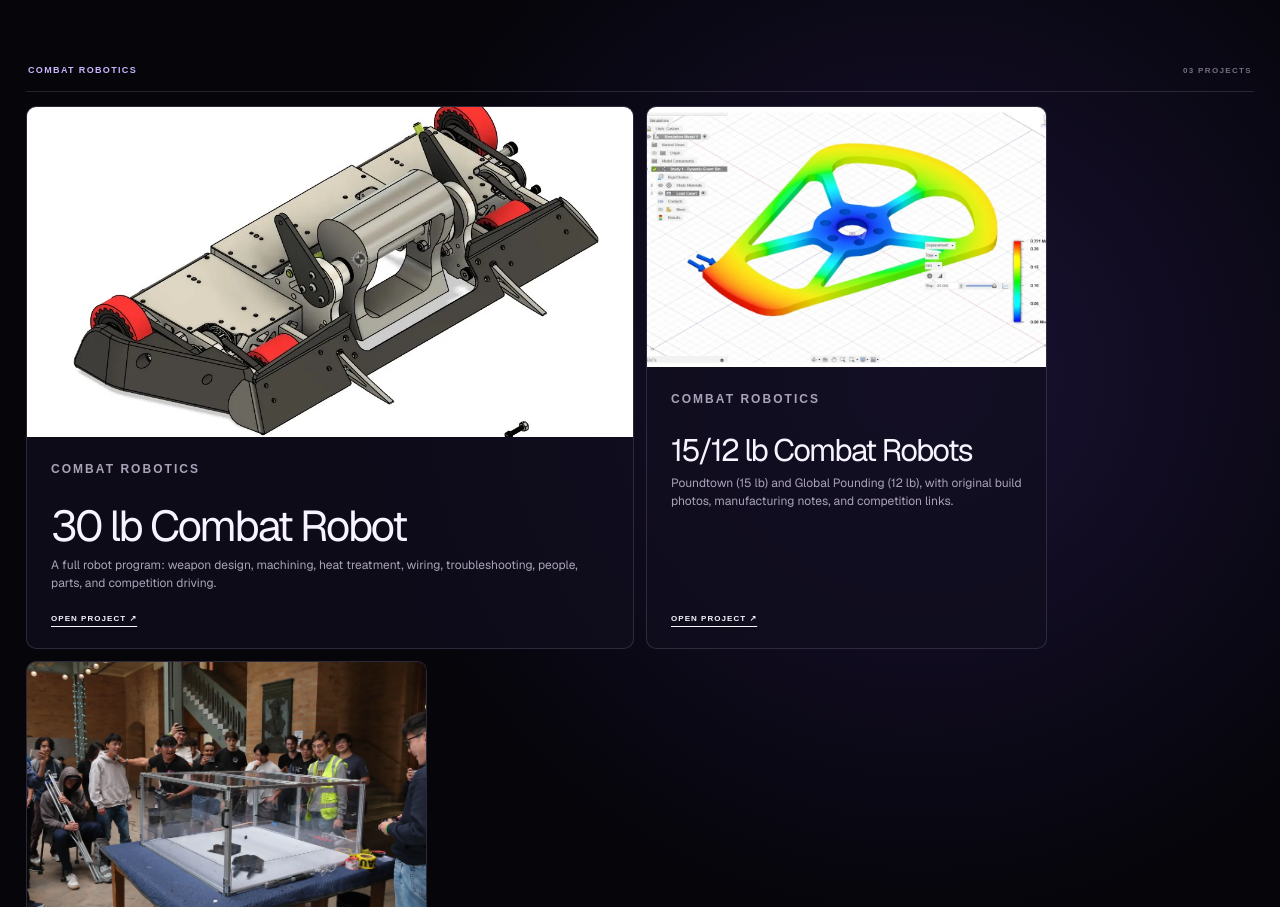
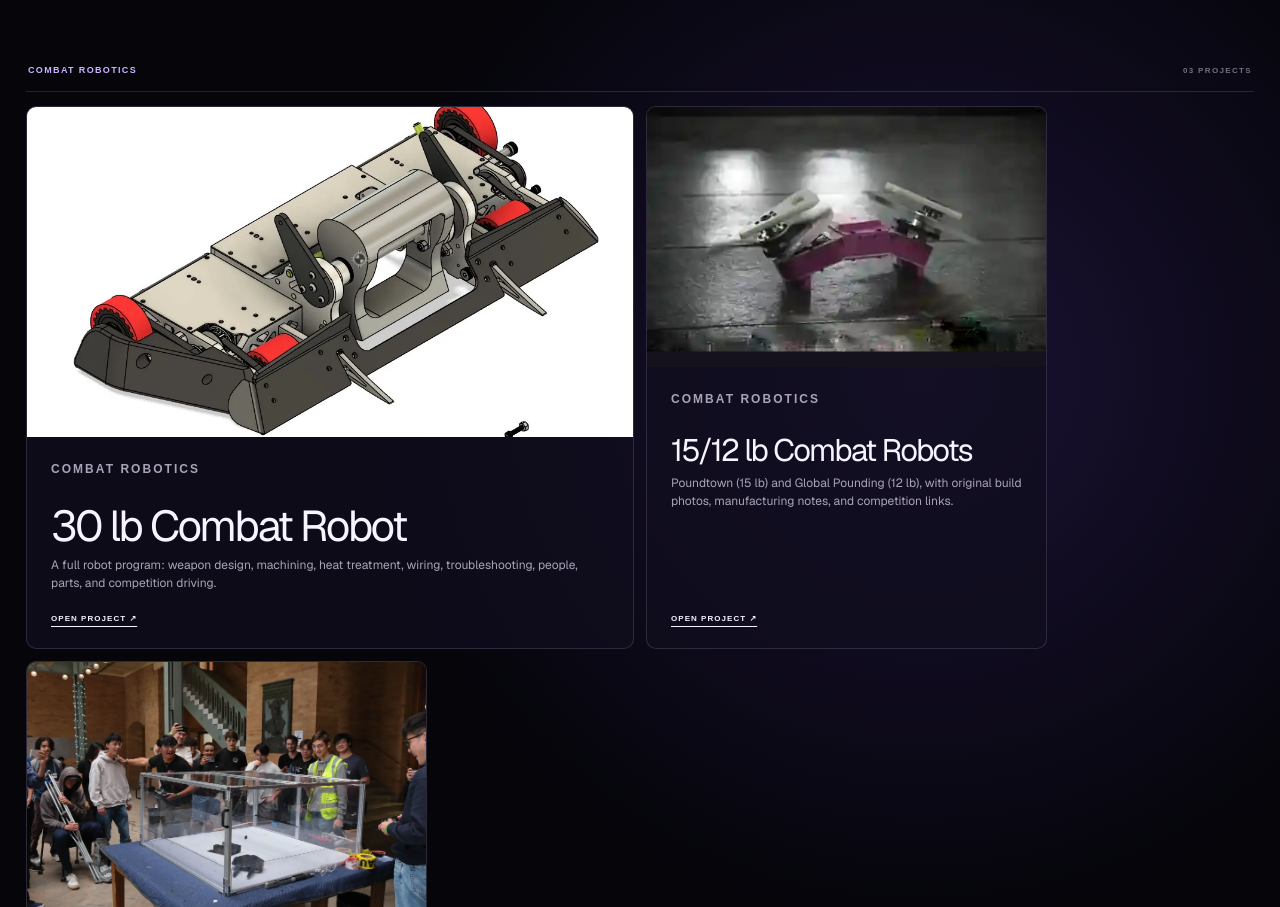
Before and after one commit to GursimarVirk/SimarWebsite, a Next.js app: page / in a window 1280 px wide. Shown: the part 2315-3222 px from the top of the page. Built offline with nearby package versions, Linux system fonts and the light colour scheme.

Commit message:
Use Global Pounding on the home project card

```diff
--- a/app/page.tsx
+++ b/app/page.tsx
@@ -75,7 +75,7 @@ const experiences = [
 
 const projects = [
   {slug:"30-lb-combat-robot", title:"30 lb Combat Robot", group:"COMBAT ROBOTICS", description:"A full robot program: weapon design, machining, heat treatment, wiring, troubleshooting, people, parts, and competition driving.", image:"/images/30lb Robot/024d3371033a659dea795ef2ed7f08cf.webp", size:"large", category:"COMBAT ROBOTICS"},
-  {slug:"15-lb-combat-robots", title:"15/12 lb Combat Robots", group:"COMBAT ROBOTICS", description:"Poundtown (15 lb) and Global Pounding (12 lb), with original build photos, manufacturing notes, and competition links.", image:"/images/15lb Robot/1a739db5b66e7a72ddd145ae4ced166e.webp", size:"small", category:"COMBAT ROBOTICS"},
+  {slug:"15-lb-combat-robots", title:"15/12 lb Combat Robots", group:"COMBAT ROBOTICS", description:"Poundtown (15 lb) and Global Pounding (12 lb), with original build photos, manufacturing notes, and competition links.", image:"/images/15lb Robot/global-pounding-main.webp", size:"small", category:"COMBAT ROBOTICS"},
   {slug:"humanoid-robotics", title:"Humanoid Robotics", group:"ULTIMATE FIGHT BOTS", description:"Unitree + Booster integration, calibration, motion behaviors, debugging, recovery, and live robot fights.", image:"/images/Humanoids/ccacc1b06bfe5fd19878ae0b81668eef.webp", size:"small", category:"ROBOTICS & MANIPULATION"},
   {slug:"grocerygizmo", title:"Autonomous 6-DOF Grasping", group:"UC BERKELEY · GROCERYGIZMO", description:"Omron TM5-700, RealSense, AR tags, ROS 2, MoveIt2, Robotiq, custom CAD, and manipulation recovery.", image:"https://raw.githubusercontent.com/pchrisoc/GroceryGizmo/main/public/arm.jpg", size:"large", category:"ROBOTICS & MANIPULATION"},
   {slug:"robotic-hand", title:"15-DOF Teleoperated Hand", group:"UC BERKELEY", description:"Sensor component + robotic portion of a teleoperated humanoid hand, backed by the original final report and shop presentation.", image:"/images/robotic-hand-15dof.jpg", size:"small", category:"ROBOTICS & MANIPULATION"},
```
